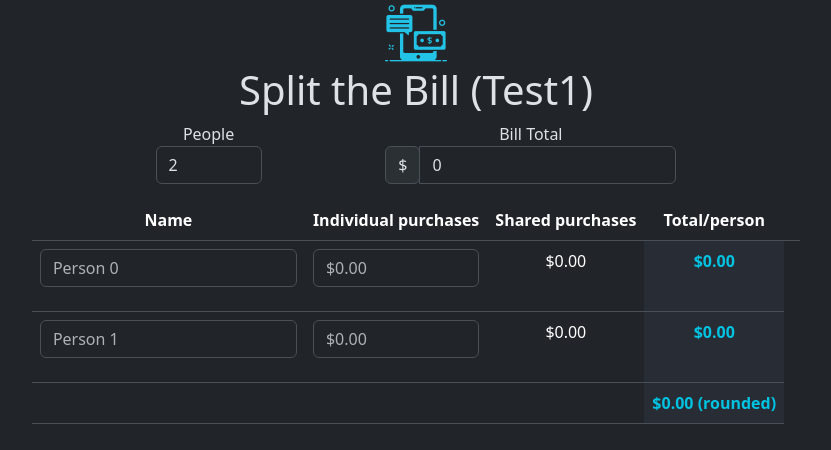
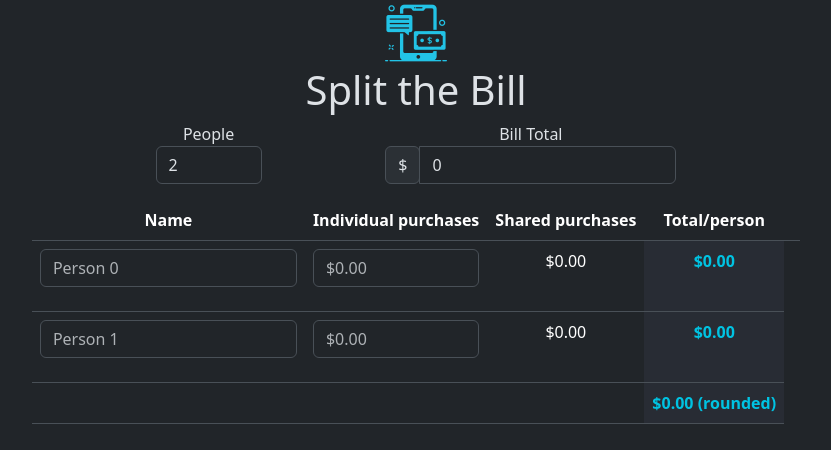
Before and after one commit to The-Bush/Split-the-Bill, a React (Create React App) app: page / in a window 1280 px wide. Shown: the top 450 px of the page, without its empty margins (224-1055 px from the left). Built offline with nearby package versions, Linux system fonts and the light colour scheme.

Commit message:
Update App.js

```diff
--- a/src/App.js
+++ b/src/App.js
@@ -51,7 +51,7 @@ function App() {
 
       <body>
       <img src={logo} alt="logo" />
-        <h1>Split the Bill (Test1)</h1>
+        <h1>Split the Bill</h1>
         <TotalsInputForm handleInputChange={handleInputChange} numPeople={numPeople} billTotal={billTotal} />
         <Table numPeople={numPeople} billTotal={billTotal}/>
       </body>
```
